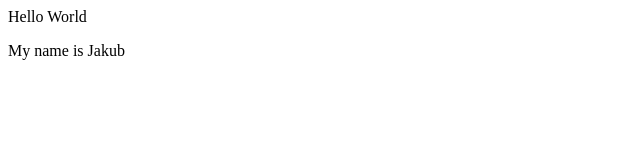
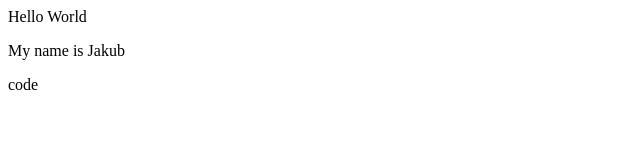
Before and after one commit to jakub-wolanin/nauka-gita, a plain HTML site: page index.html in a window 1280 px wide. Shown: the full height of the page, 0-640 px from the left. Drawn offline with Linux system fonts and the light colour scheme.

Commit message:
Update body 2 in index.html

```diff
--- a/index.html
+++ b/index.html
@@ -8,5 +8,6 @@
 <body>
     <div>Hello World</div>
     <p>My name is Jakub</p>
+    <p>code</p>
 </body>
 </html>
```
